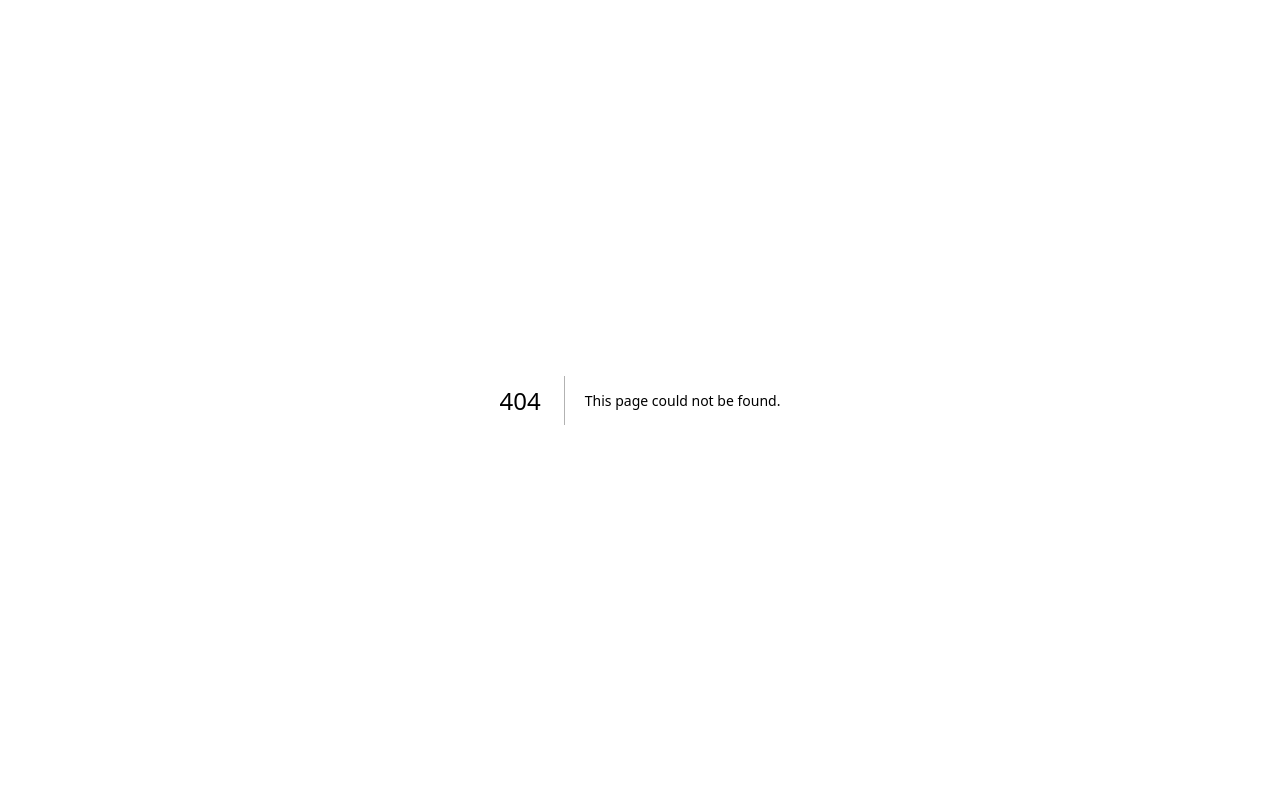
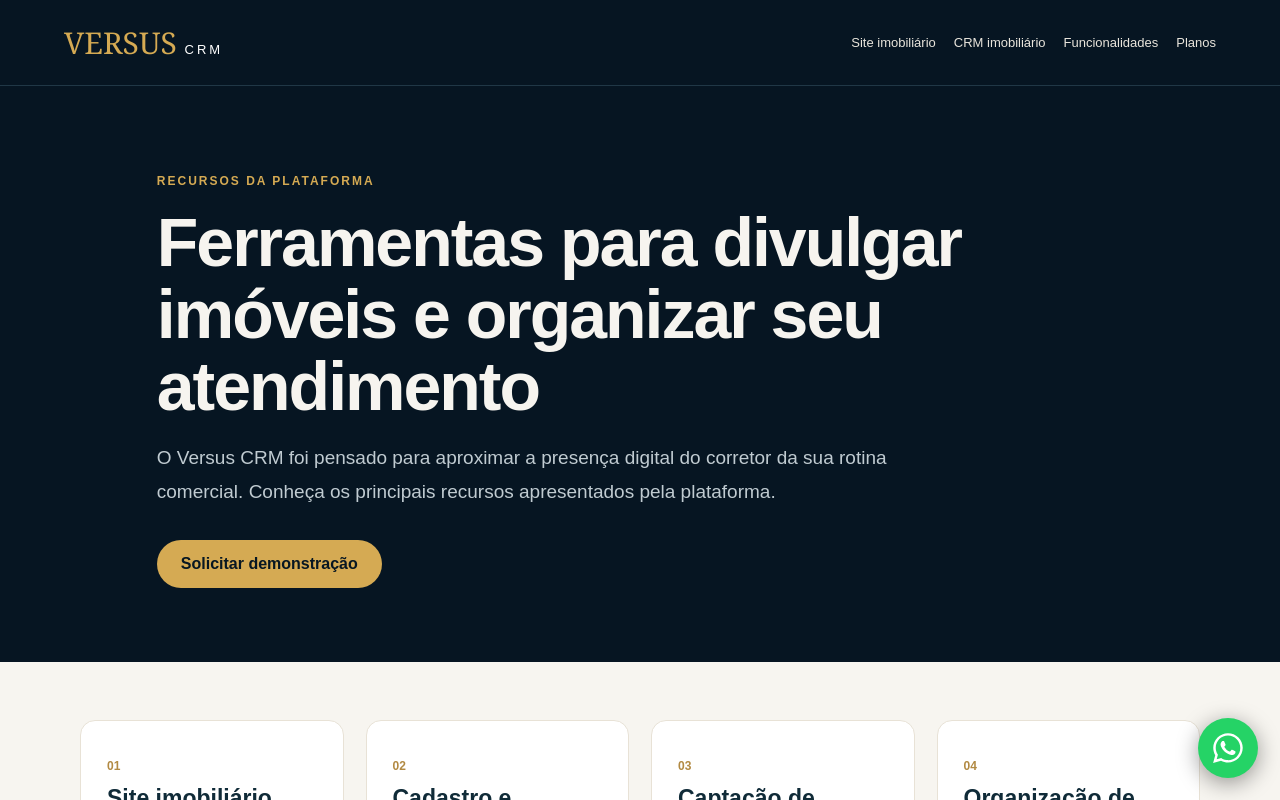
Before and after one commit to vsn-imoveis/versuscrm-site, a Next.js app: page /funcionalidades in a window 1280 px wide. Before the commit this address had no page. Shown: the top 800 px of the page. Built offline with nearby package versions, Linux system fonts and the light colour scheme.

Commit message:
feat(seo): add page.tsx page

```diff
--- /dev/null
+++ b/app/funcionalidades/page.tsx
@@ -0,0 +1,19 @@
+import type { Metadata } from "next";
+import SeoPage from "../../components/SeoPage";
+
+export const metadata: Metadata = {
+  title: "Funcionalidades do Versus CRM | Site, leads e imóveis",
+  description: "Conheça as funcionalidades do Versus CRM: site imobiliário com identidade própria, cadastro de imóveis, captação de leads e organização do atendimento.",
+  alternates: { canonical: "https://www.versuscrm.com.br/funcionalidades" },
+};
+
+export default function Page() {
+  return <SeoPage eyebrow="Recursos da plataforma" title="Ferramentas para divulgar imóveis e organizar seu atendimento" intro="O Versus CRM foi pensado para aproximar a presença digital do corretor da sua rotina comercial. Conheça os principais recursos apresentados pela plataforma." sections={[
+    { title: "Site imobiliário personalizado", body: "Uma presença digital com sua marca, apresentação profissional, vitrine de imóveis e formas de contato para os visitantes." },
+    { title: "Cadastro e apresentação de imóveis", body: "Cadastre as informações dos imóveis para organizar sua carteira e disponibilizar os anúncios no site público." },
+    { title: "Captação de interessados", body: "Receba solicitações de contato pelo site e encaminhe os dados para o fluxo de atendimento comercial." },
+    { title: "Organização de leads", body: "Consulte os contatos em um painel centralizado e acompanhe as oportunidades para dar continuidade ao relacionamento." },
+    { title: "Experiência em dispositivos móveis", body: "O site público é preparado para navegação em celular, tablet e computador, facilitando o acesso aos imóveis em diferentes telas." },
+    { title: "Estrutura para profissionais e pequenas equipes", body: "A solução atende à proposta de corretores independentes e pequenas imobiliárias que precisam apresentar seus imóveis e organizar os contatos." }
+  ]} />;
+}
```
